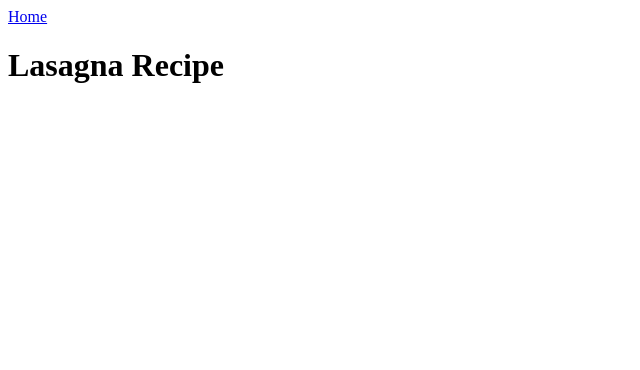
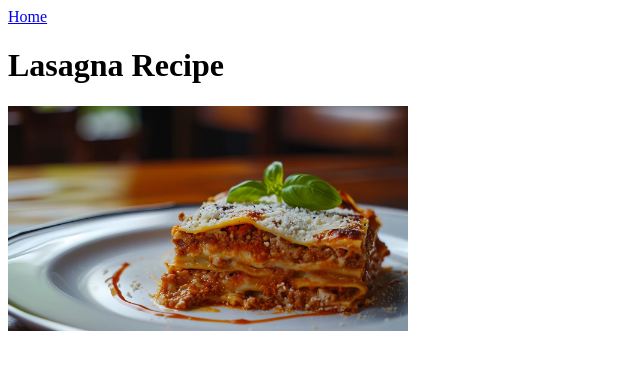
Before and after one commit to kevinbatternay-arch/odin-recipes, a plain HTML site: page recipes/lasagna.html in a window 1280 px wide. Shown: the whole page, without its empty margins (0-640 px from the left). Drawn offline with Linux system fonts and the light colour scheme.

Commit message:
Add lasagna image to lasagna.html
Seeing a photo of the dish for the recipe allows the users to see what they are making.

```diff
--- a/recipes/lasagna.html
+++ b/recipes/lasagna.html
@@ -8,6 +8,6 @@
     <body>
         <a href="../index.html">Home</a>
         <h1>Lasagna Recipe</h1>
-
+        <img src="../img/lasagna-img.avif" alt="Dish with a slice Lasagna" width="400">
     </body>
 </html>
```
Also changed, not shown: img/lasagna-img.avif (added).
